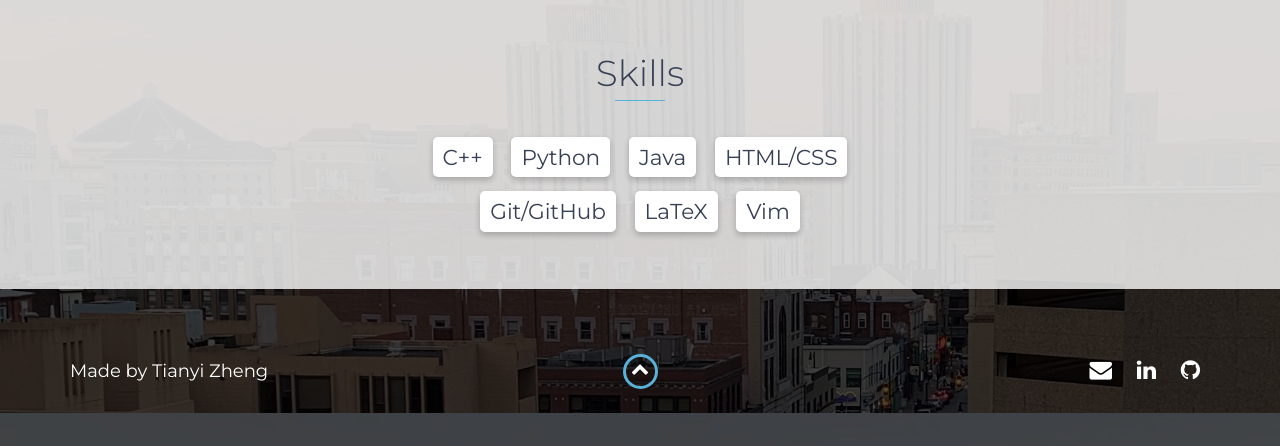
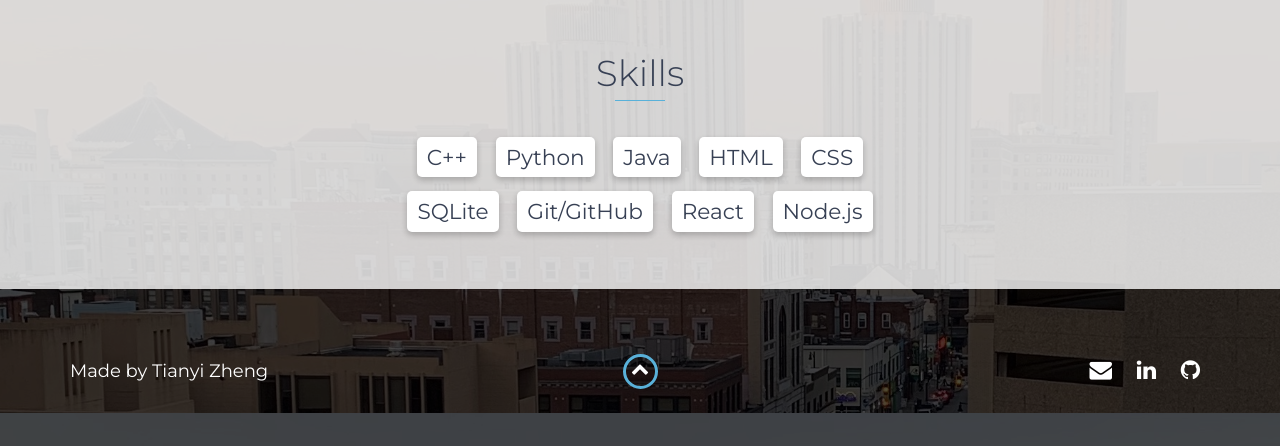
Before and after one commit to tianyizheng02/tianyizheng02.github.io, a plain HTML site: page index.html in a window 1280 px wide. Shown: the part 3587-4033 px from the top of the page. Drawn offline with nearby package versions, Linux system fonts and the light colour scheme.

Commit message:
Update Skills section

```diff
--- a/index.html
+++ b/index.html
@@ -200,11 +200,13 @@
         <li class="shadow">C++</li>
         <li class="shadow">Python</li>
         <li class="shadow">Java</li>
-        <li class="shadow">HTML/CSS</li>
+        <li class="shadow">HTML</li>
+        <li class="shadow">CSS</li>
         <br>
+        <li class="shadow">SQLite</li>
         <li class="shadow">Git/GitHub</li>
-        <li class="shadow">LaTeX</li>
-        <li class="shadow">Vim</li>
+        <li class="shadow">React</li>
+        <li class="shadow">Node.js</li>
       </ul>
     </div>
     <!-- End #skills -->
```
